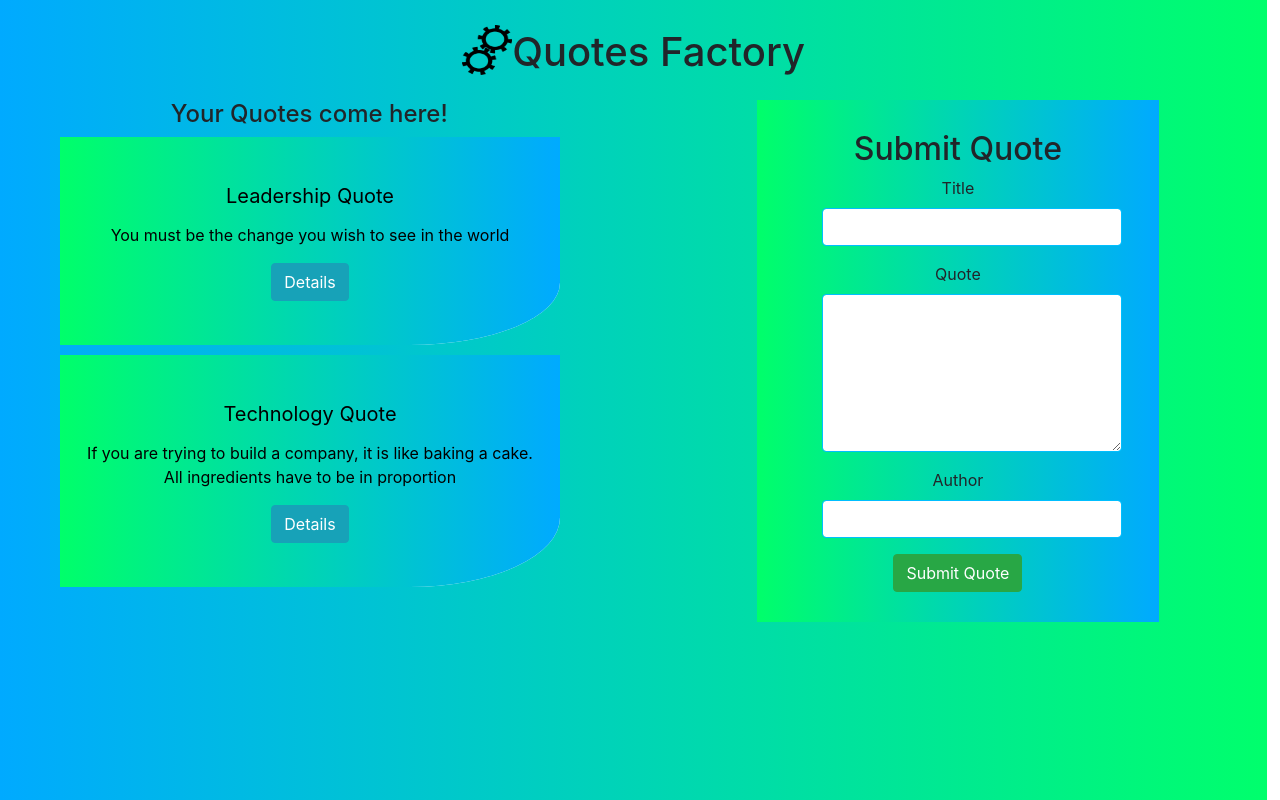
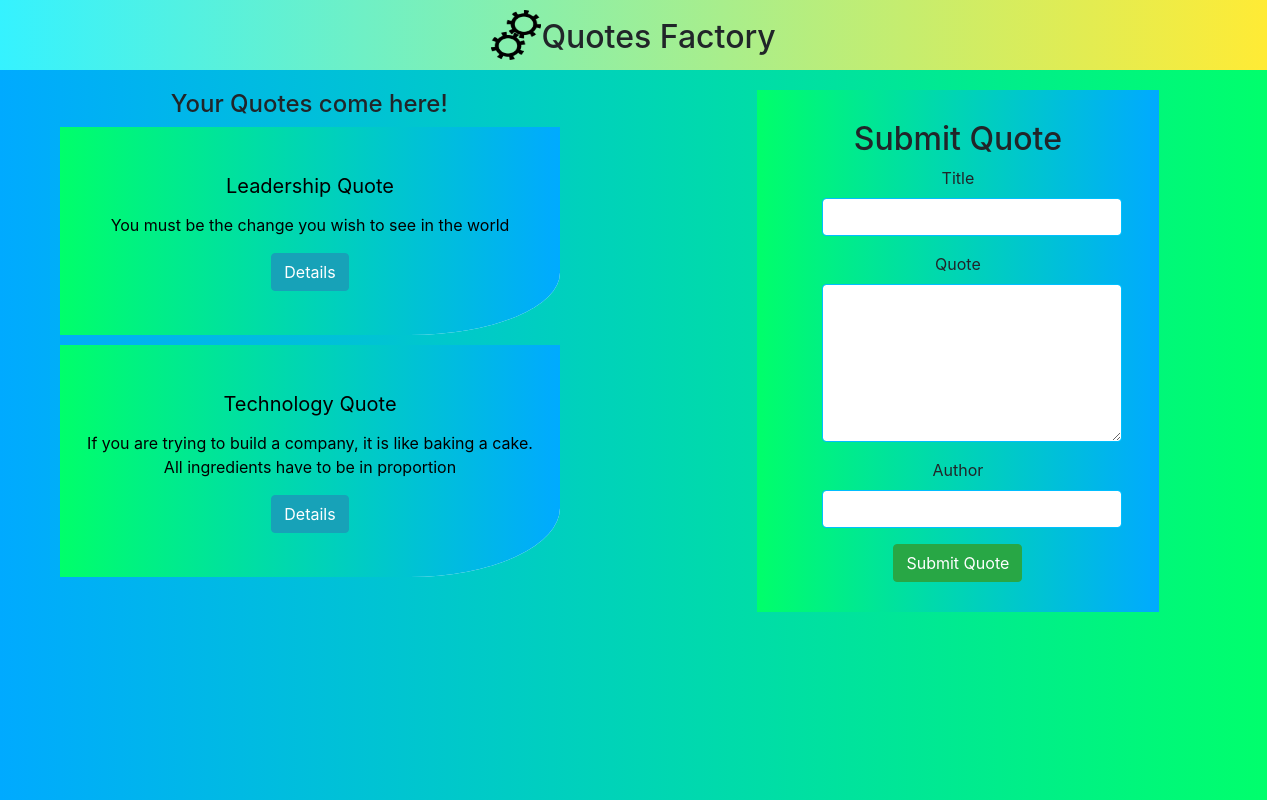
Before and after one commit to Ckhajira/quotes-app, an Angular app: page / in a window 1280 px wide. Built offline with nearby package versions, Linux system fonts and the light colour scheme.

Commit message:
This commit adds styling to the form and header

```diff
--- a/src/app/app.component.css
+++ b/src/app/app.component.css
@@ -8,10 +8,13 @@
 .full-screen h1 {
   padding-top: 2%;
   padding-bottom: 1%;
+  font-size: 2rem;
 }
 .logo{
+  margin-bottom: 20px;
+  background: linear-gradient(to right, #35f2ff, #ffeb35);
   display: flex;
-  height: 100px;
+  height: 70px;
   justify-content: center;
   align-items: center;
 }
```
